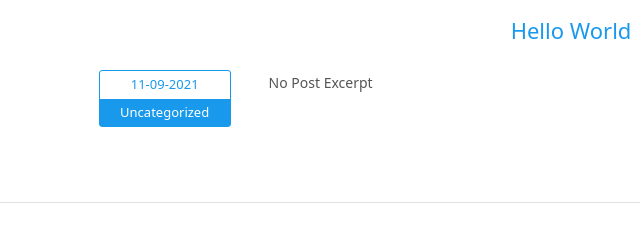
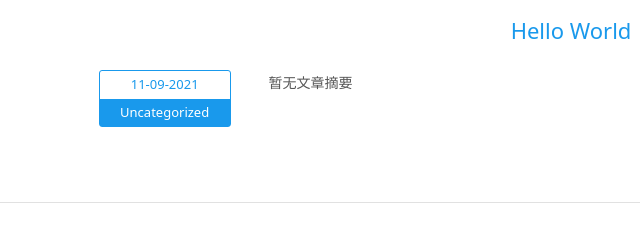
Before and after one commit to Dreamcreator0710/Dreamcreator0710.github.io, a plain HTML site: page index.html in a window 1280 px wide. Shown: the part 338-573 px from the top of the page, 69-709 px from the left. Drawn offline with Linux system fonts and the light colour scheme.

Commit message:
Site updated: 2021-09-11 19:27:48

```diff
--- a/index.html
+++ b/index.html
@@ -112,7 +112,7 @@
       </div>
     </div>
     <!-- Post Excerpt -->
-    <div class="excerpt typo">No Post Excerpt</div>
+    <div class="excerpt typo">暂无文章摘要</div>
     <!-- Post Tags -->
     <div class="tags">
 
```
Also changed, not shown: 2021/09/11/hello-world/index.html (+1 -1 lines).
